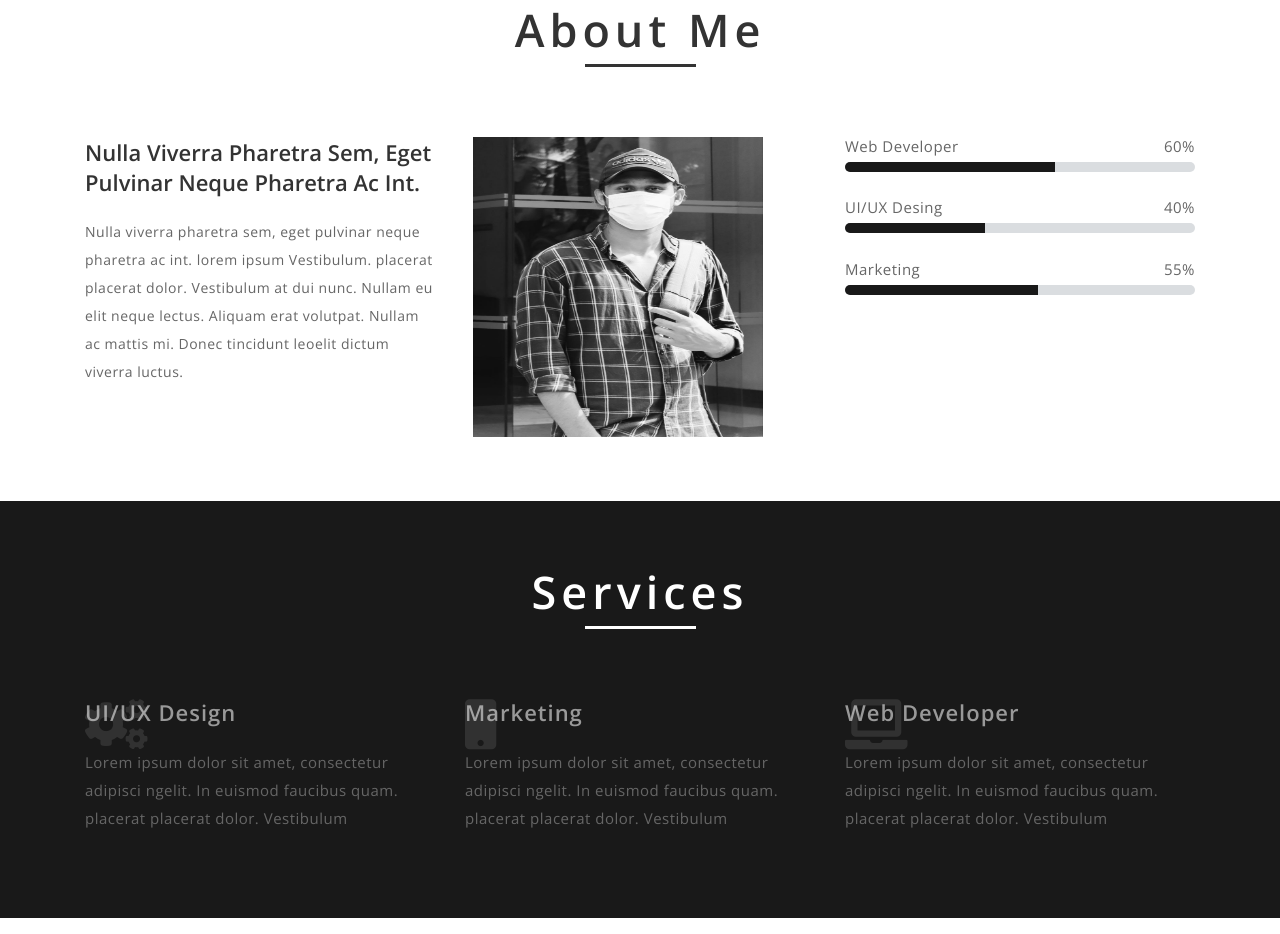
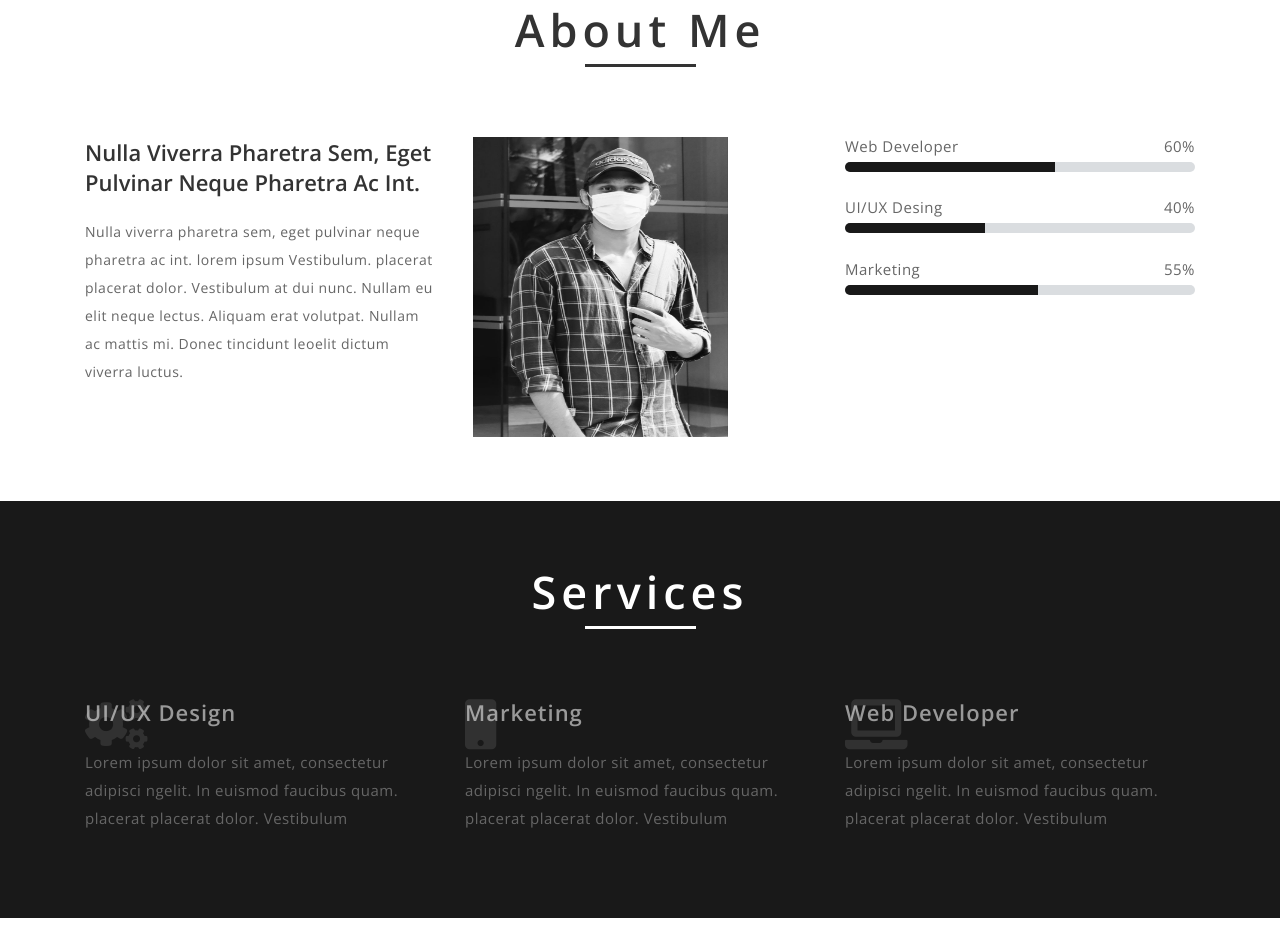
Before and after one commit to sidan10/Sidharth-s-personal-website, a plain HTML site: page index.html in a window 1280 px wide. Shown: the part 970-1904 px from the top of the page. Drawn offline with nearby package versions, Linux system fonts and the light colour scheme.

Commit message:
Update index.html

```diff
--- a/index.html
+++ b/index.html
@@ -110,7 +110,7 @@
 
 			</div>
 			<div class="col-lg-4 col-md-6 my-lg-0 my-5">
-				<img src="./images/sid3.jpg" alt="" style="height: 300px; width: 85%;" class="img-fluid pl-2 " />
+				<img src="./images/sid3.jpg" alt="" style="height: 300px; width: 75%;" class="img-fluid pl-2 " />
 			</div>
 			<div class="col-lg-4 bar-grids">
 				<div class="wthree_skills">
```
